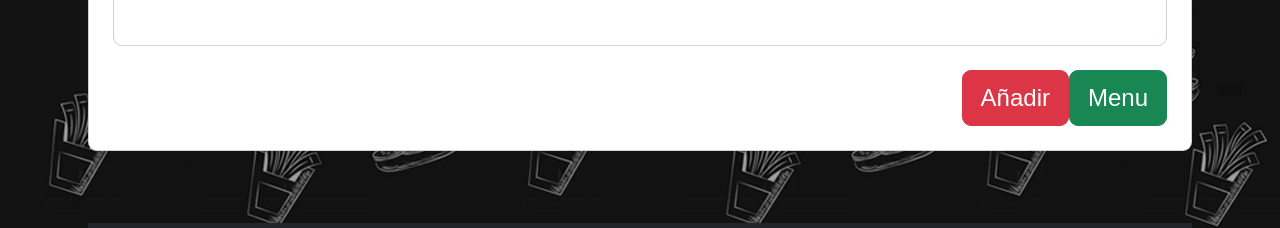
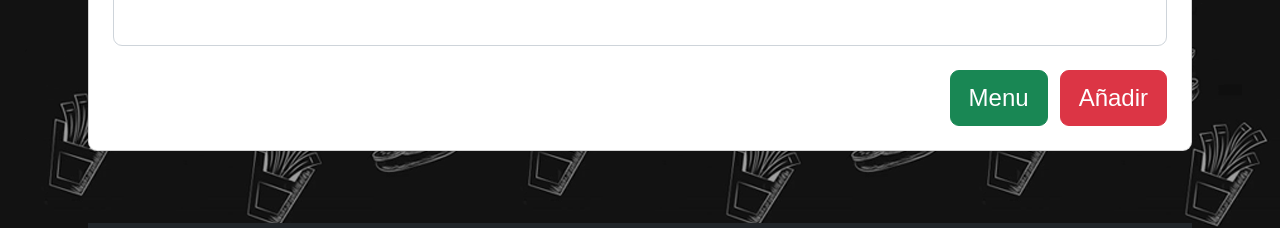
Before and after one commit to Luis-aramayo-18/Rolling-Restaurant, a React (Create React App) app: page /administracion in a window 1280 px wide. Shown: the part 993-1221 px from the top of the page. Built offline with nearby package versions, Linux system fonts and the light colour scheme; no server answers; sample sign-in values are in the browser's storage.

Commit message:
corrijo estilos de boton menu

```diff
--- a/src/components/Administracion/FormAdmin/FormAdmin.jsx
+++ b/src/components/Administracion/FormAdmin/FormAdmin.jsx
@@ -240,11 +240,11 @@ const FormAdmin = (props) => {
           </Form.Group>
 
           <div className="text-end">
+            <Button className="me-2" onClick={handleClick} variant="success" type="button">
+              Menu
+            </Button>
             <Button variant="danger" type="submit">
               {modifyingProduct ? "Editar" : "Añadir"}
-            </Button>
-            <Button onClick={handleClick} variant="success" type="button">
-              Menu
             </Button>
           </div>
         </Form>
```
